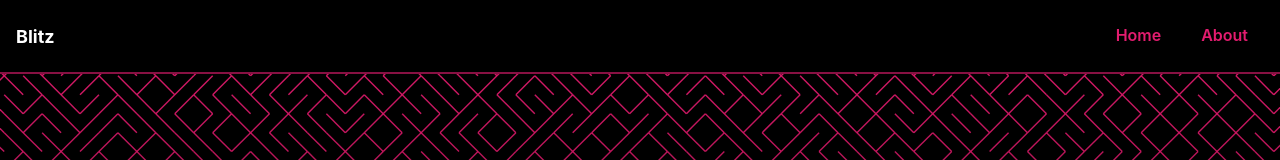
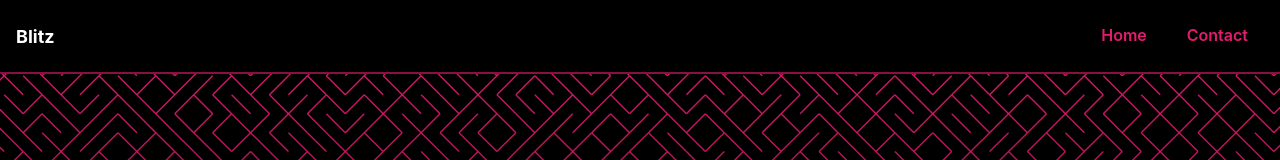
Before and after one commit to piotrszubert/next-chakraUI, a Next.js app: page / in a window 1280 px wide. Shown: the top 160 px of the page. Built offline with nearby package versions, Linux system fonts and the light colour scheme.

Commit message:
use chakra ui button as next link

```diff
--- a/src/components/Navbar.js
+++ b/src/components/Navbar.js
@@ -1,5 +1,6 @@
 import React, { useState, useEffect } from 'react';
 import {
+    chakra,
     Box,
     Flex,
     Text,
@@ -14,6 +15,7 @@
     DrawerBody,
     useDisclosure,
 } from '@chakra-ui/react';
+import Link from 'next/link';
 import { HamburgerIcon } from '@chakra-ui/icons';
 
 const Navbar = () => {
@@ -34,7 +36,7 @@
 
     const navItems = [
         { href: '/', name: 'Home' },
-        { href: '/', name: 'About' },
+        { href: '/contact', name: 'Contact' },
     ];
 
     const socials = [
@@ -74,7 +76,9 @@
             >
                 <Box>
                     <Text fontSize="lg" fontWeight="bold">
-                        Blitz
+                        <Link href="/">
+                            Blitz
+                        </Link>
                     </Text>
                 </Box>
 
@@ -82,6 +86,8 @@
                     <HStack spacing={2} align="start">
                         {navItems.map((item) => (
                             <Button
+                                as={chakra(Link)}
+                                href={item.href}
                                 key={item.name}
                                 colorScheme="brand"
                                 _hover={{
@@ -119,6 +125,8 @@
                             <VStack spacing={2} marginTop={20} align="center">
                                 {navItems.map((item) => (
                                     <Button
+                                        as={chakra(Link)}
+                                        href={item.href}
                                         key={item.name}
                                         colorScheme="brand"
                                         variant="ghost"
```
